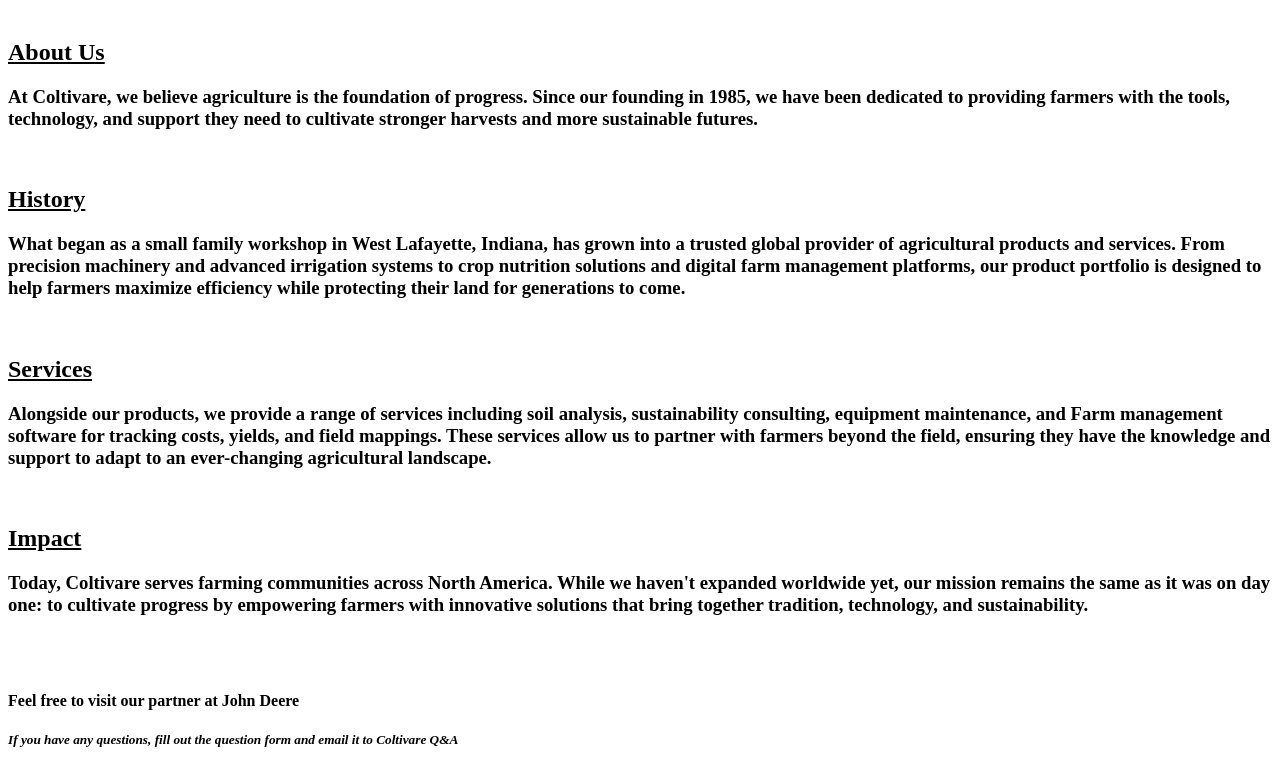
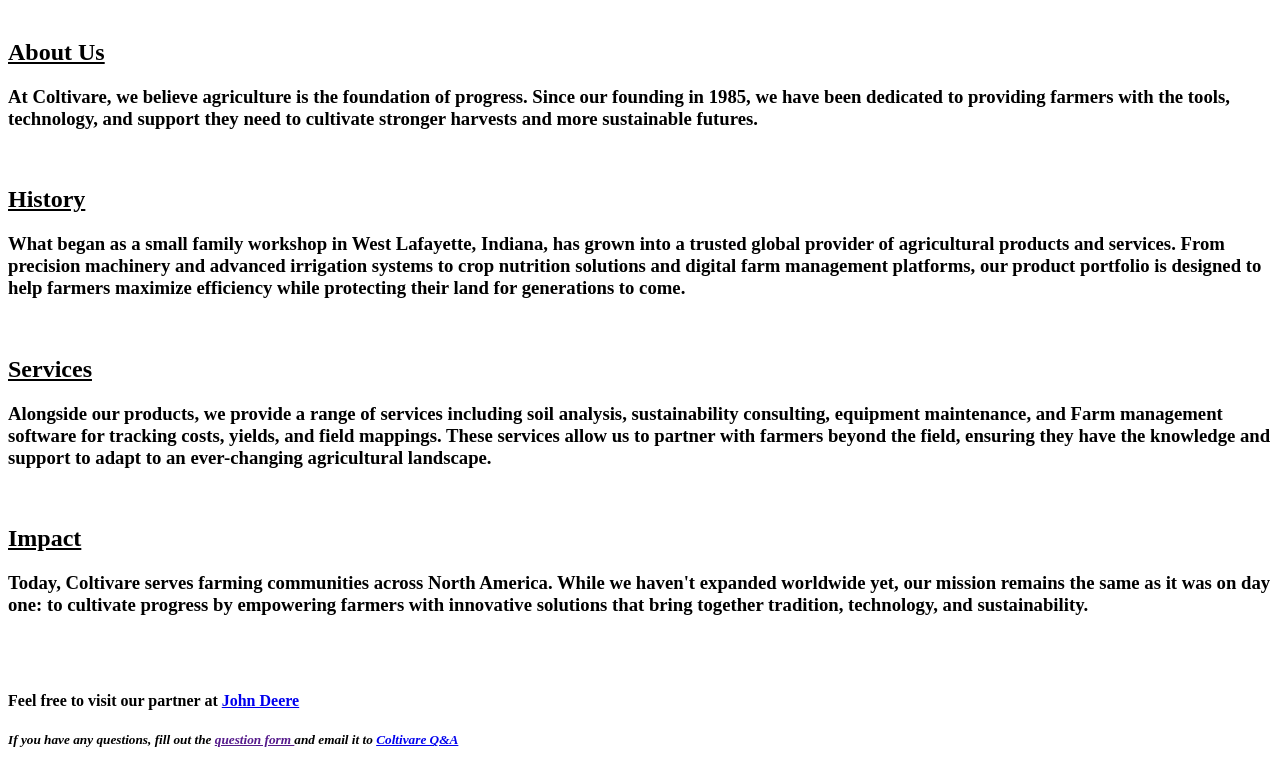
Before and after one commit to carsonkeiser-bot/coltivarecompany.github.io, a plain HTML site: page index.html in a window 1280 px wide. Shown: the part 123-894 px from the top of the page. Drawn offline with Linux system fonts and the light colour scheme.

Commit message:
Update index.html

```diff
--- a/index.html
+++ b/index.html
@@ -23,7 +23,7 @@
   <h3>Today, Coltivare serves farming communities across North America. While we haven't expanded worldwide yet, our mission remains the same as it was on day one: to cultivate progress by empowering farmers with innovative solutions that bring together tradition, technology, and sustainability.</h3>
 <br>
 <br>
-<h4> Feel free to visit our partner at <ahref="https://www.deere.com/en/" target="_blank"> John Deere </ahref>
-<h5><i> If you have any questions, fill out the <ahref=""> question form </ahref> and email it to <ahref="keiserc@purdue.edu"> Coltivare Q&A </ahref> </i> </h5>
+<h4> Feel free to visit our partner at <a href="https://www.deere.com/en/" target="_blank"> John Deere </a>
+<h5><i> If you have any questions, fill out the <a href=""> question form </a> and email it to <a href="keiserc@purdue.edu"> Coltivare Q&A </a> </i> </h5>
 </body>
 </html>
```
